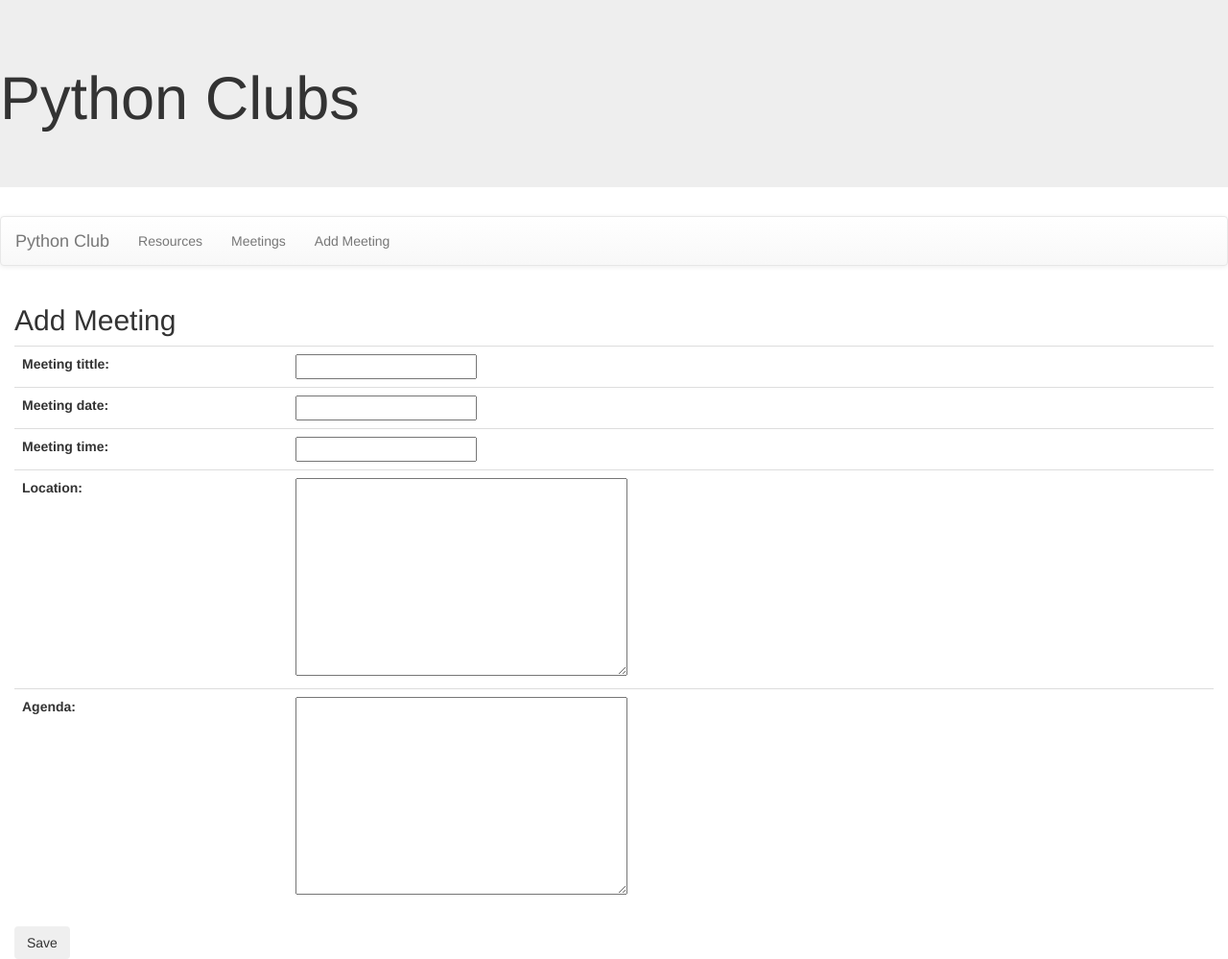
After one commit to JasonChung2610/PythonClub, a Django app: page /Club/newmeeting/ in a window 1280 px wide. The commit adds this page. Shown: the whole page at 96% size. Run offline with Django 3.2, Linux system fonts and the light colour scheme; some libraries are stand-ins or nearby versions.

Commit message:
Form Commit

```diff
--- /dev/null
+++ b/PythonClub/Club/forms.py
@@ -0,0 +1,7 @@
+from django import forms
+from .models import Meeting, MeetingMinute, Resource, Event
+
+class MeetingForm(forms.ModelForm):
+    class Meta:
+        model=Meeting
+        fields='__all__'
--- a/PythonClub/Club/models.py
+++ b/PythonClub/Club/models.py
@@ -14,25 +14,26 @@ class Meeting(models.Model):
     class Meta:
         db_table='meeting'
 class MeetingMinute(models.Model):
-    meeting_id=models.CharField(max_length=255)
+    #meeting_id=models.CharField(max_length=255)
     meeting_id=models.ForeignKey(Meeting, on_delete=models.DO_NOTHING)
-    attendance=models.ForeignKey(User, on_delete=models.DO_NOTHING)
+    attendance=models.ManyToManyField(User, blank=True)
     #dateentered=models.DateField()
     #price=models.DecimalField(max_digits=6, decimal_places=2)
     #productur1=models.URLField()
     #description=models.TextField()
     minutestext=models.TextField(null=True, blank=True)
-    def __str__(self):
-        return self.meeting_id
-
+    #def __str__(self):
+      #  return self.attendance
     class Meta:
         db_table='meetingminute'
+
+
 
 class Resource(models.Model):
     resource_name=models.CharField(max_length=255, null= True)
     resource_type=models.CharField(max_length=255, null= True)
     URL=models.URLField(null=True)
-    date_entered=models.DateField(null=True)
+    date_entered=models.DateField()
     user_id=models.ForeignKey(User, on_delete=models.CASCADE)
     description=models.TextField(null=True, blank=True)
     #product=models.ForeignKey(MeetingMinute, on_delete=models.CASCADE)
--- /dev/null
+++ b/PythonClub/Club/templates/Club/newmeeting.html
@@ -0,0 +1,10 @@
+{% extends 'base.html' %}
+{% block content %}
+<h2>Add Meeting</h2>
+<table class='table'>
+   <form method="POST", class="post-form">{% csrf_token %}
+     {{form.as_table}}
+</table>
+<button type="submit" class="save btn btn_default">Save</button>
+</form>
+{%  endblock %}
--- a/PythonClub/Club/templates/base.html
+++ b/PythonClub/Club/templates/base.html
@@ -18,6 +18,7 @@
 <ul class="nav navbar-nav">
 <li><a href="{% url 'resources' %}"> Resources</a> </li>
 <li><a href="{% url 'meetings' %}"> Meetings</a></li>
+<li><a href="{% url 'newmeeting' %}"> Add Meeting</a></li>
 </ul>
 </div>
 </nav>
--- a/PythonClub/Club/urls.py
+++ b/PythonClub/Club/urls.py
@@ -6,4 +6,6 @@ urlpatterns = [
    path('resources/', views.resources, name='resources'),
    path('meetings/', views.meetings, name = 'meetings'),
    path('details/<int:id>', views.details, name='details'),
+   path('newmeeting/', views.newMeeting, name='newmeeting'),
+
 ]
--- a/PythonClub/Club/views.py
+++ b/PythonClub/Club/views.py
@@ -1,6 +1,8 @@
 from django.shortcuts import render, get_object_or_404
 from .models import Meeting, MeetingMinute, Resource, Event
 from django.urls import reverse_lazy
+from .forms import MeetingForm
+from django.contrib.auth.decorators import login_required
 
 # Create your views here.
 def index(request):
@@ -17,3 +19,16 @@ def meetings(request):
 def details(request, id):
     meeting_detail = get_object_or_404(Meeting, pk=id)
     return render(request, 'Club/details.html', {'meeting_detail': meeting_detail})
+
+def newMeeting(request):
+    form = MeetingForm(request.POST)
+
+    if request.method=='POST':
+        form=MeetingForm(request.POST)
+        if form.is_valid():
+            post=form.save(commit=True)
+            post.save()
+            form=MeetingForm()
+    else:
+        form=MeetingForm()
+    return render(request, 'Club/newmeeting.html', {'form': form})
```
